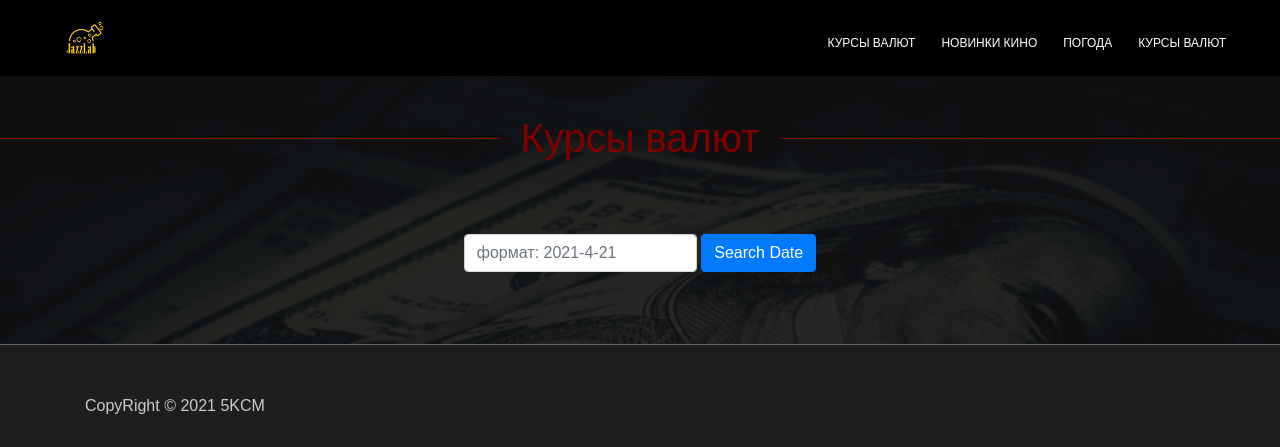
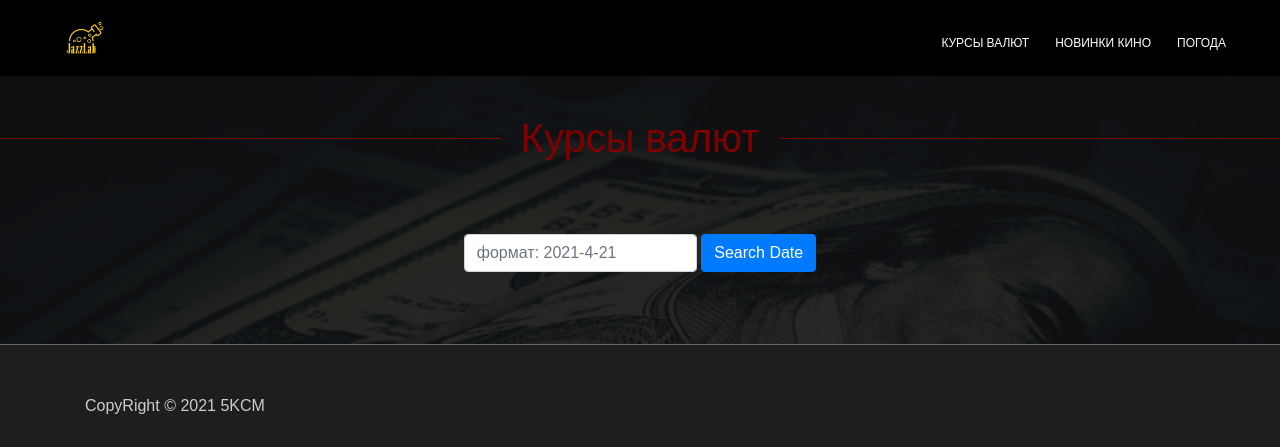
Before and after one commit to sidinggar/labs, a Flask app: page / in a window 1280 px wide. Shown: the top 447 px of the page. Run offline with Flask 2, Linux system fonts and the light colour scheme; parts of the project's set-up code (start-up, migrations or seed data) failed here and were passed over; some libraries are stand-ins or nearby versions.

Commit message:
Update index.html

```diff
--- a/templates/index.html
+++ b/templates/index.html
@@ -30,9 +30,6 @@
             </li>
             <li class="nav-item {{ 'active' if active_page == 'weather' else '' }}">
                 <a class="nav-link" href="{{ url_for('weather') }}">Погода</a>
-            </li>
-            <li class="nav-item {{ 'active' if active_page == 'paste' else '' }}">
-                <a class="nav-link" href="{{ url_for('comments') }}">Курсы валют</a>
             </li>
         </ul>
     </div>
```
